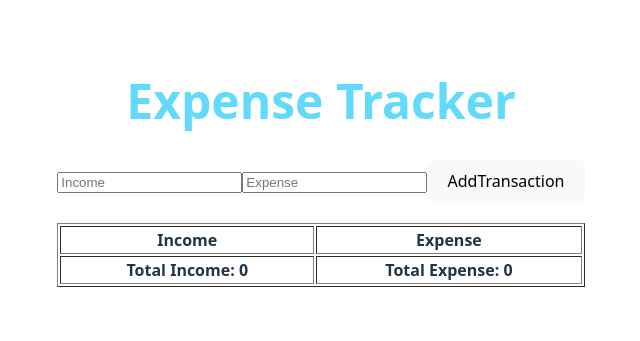
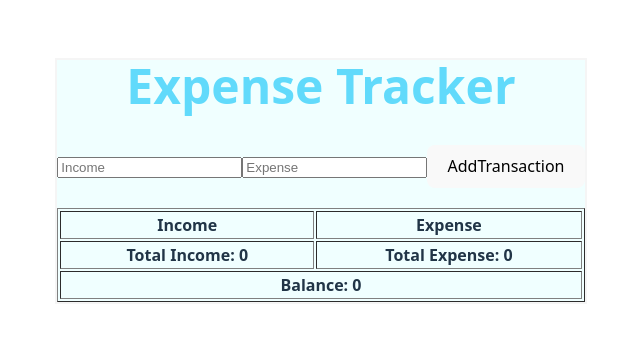
Before and after one commit to Ankush11verma/react-expense-tracker, a React (Vite) app: page / in a window 1280 px wide. Shown: the part 219-560 px from the top of the page, without its empty margins (319-959 px from the left). Built offline with nearby package versions, Linux system fonts and the light colour scheme.

Commit message:
Added new feature: delete transaction

```diff
--- a/src/App.css
+++ b/src/App.css
@@ -46,3 +46,9 @@
   color: #61dafb;
   margin-top: 0%;
 }
+
+.main{
+  background-color: azure;
+  border: 2px solid whitesmoke;
+  border-radius: "8px";
+}
--- a/src/App.jsx
+++ b/src/App.jsx
@@ -8,7 +8,7 @@ function App() {
   const [transactions, setTransactions] = useState([]);
 
   return (
-    <div className="max-w-md mx-auto mt-10 p-4 shadow-lg rounded bg-white">
+    <div className="main">
       <Header />
       <Transaction transactions={transactions} setTransactions={setTransactions} />
       <Table transactions={transactions} />
--- a/src/Table.jsx
+++ b/src/Table.jsx
@@ -25,6 +25,10 @@ function Table({ transactions }) {
                     <td><strong>Total Income: {totalIncome}</strong></td>
                     <td><strong>Total Expense: {totalExpense}</strong></td>
                 </tr>
+                <tr>
+                    <td colSpan="2" style={{ color:totalIncome - totalExpense < 0 ? "red" : totalIncome - totalExpense > 0 ? "blue" : "inherit"}} >
+                    <strong>Balance: {totalIncome - totalExpense}</strong></td>
+                </tr>
             </tfoot>
         </table>
     );
```
